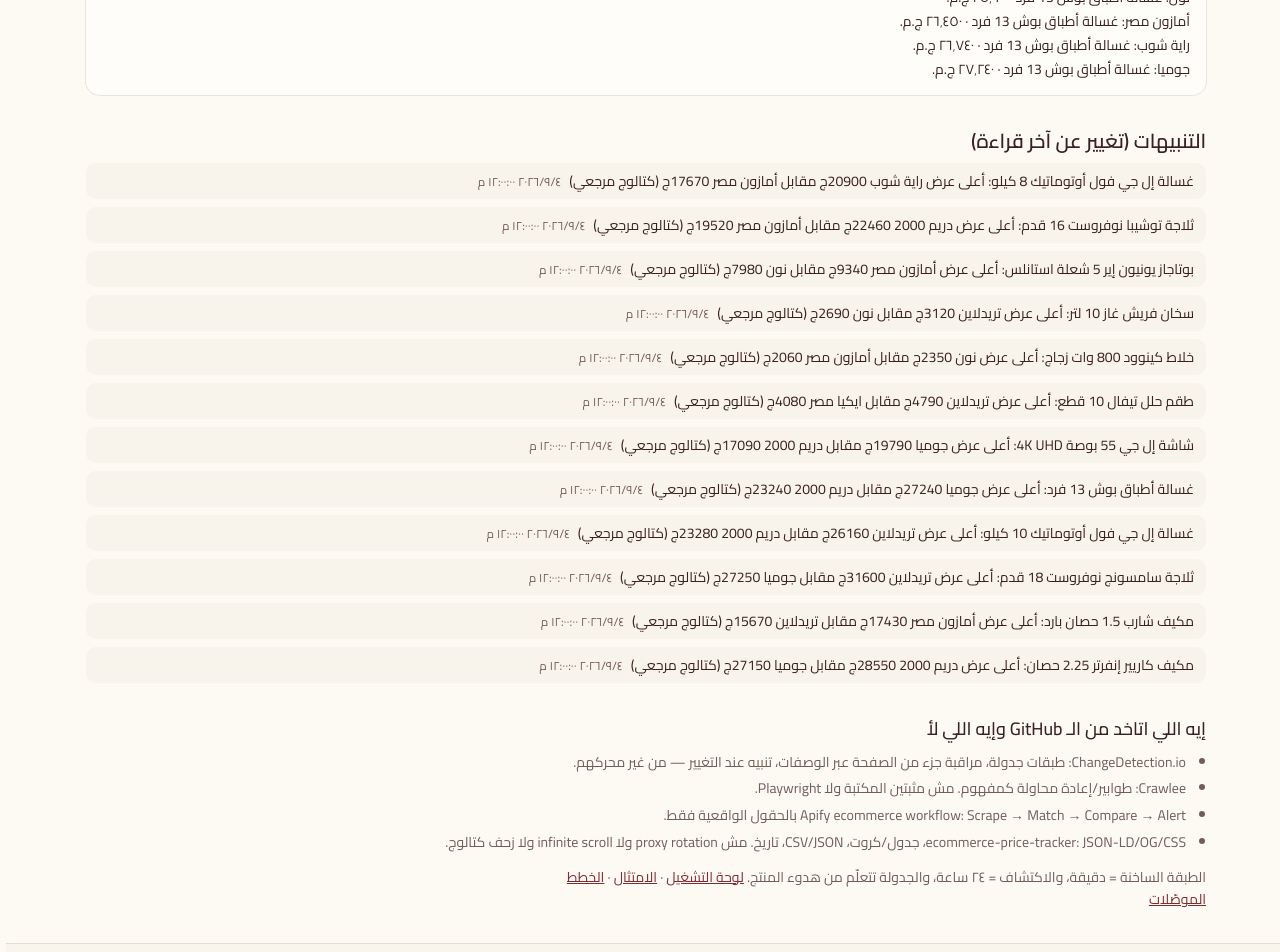
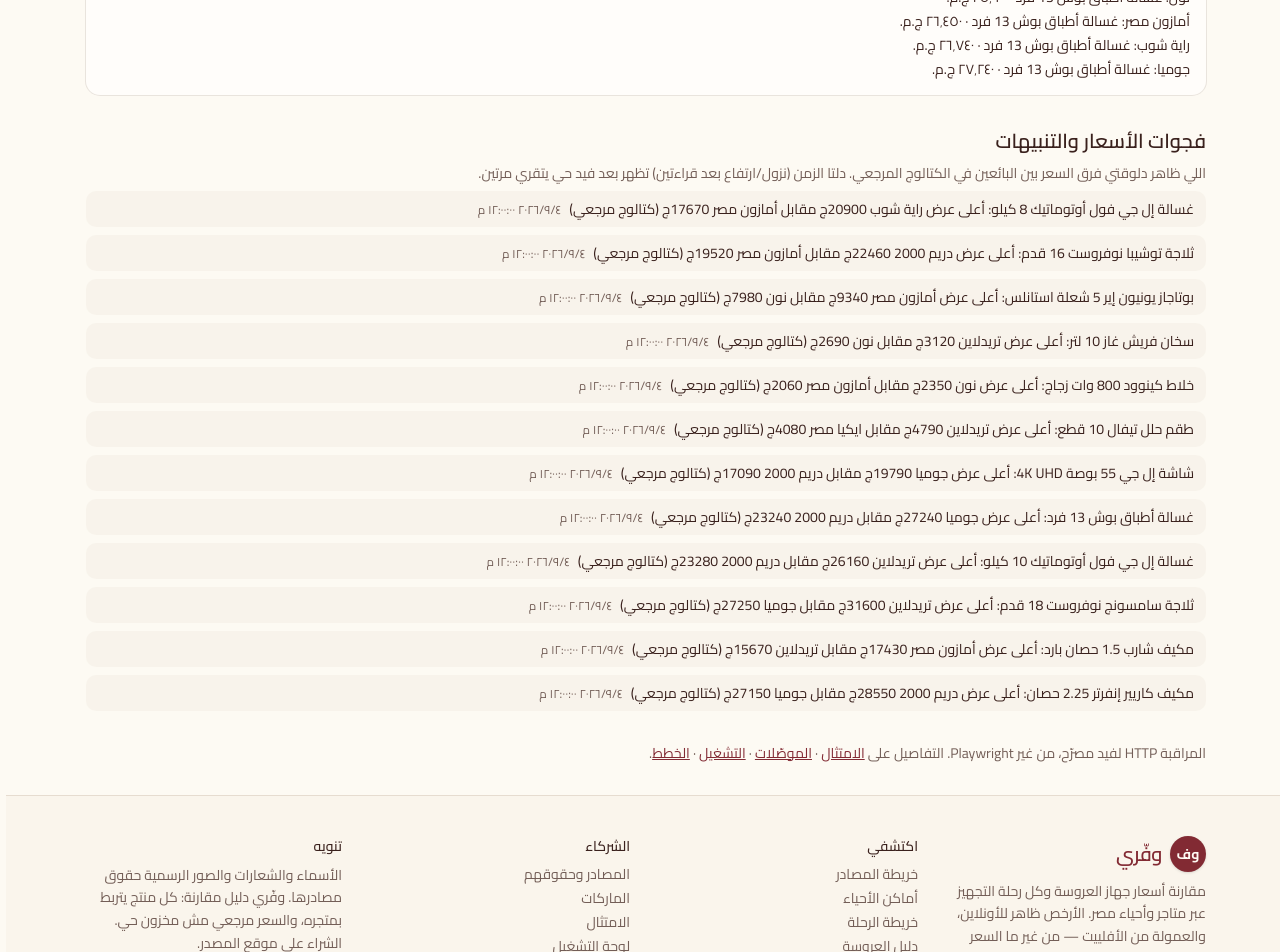
Before and after one commit to arsayedd/wafferi, a Next.js app: page /intel in a window 1280 px wide. Shown: the part 3600-4552 px from the top of the page. Built offline with nearby package versions, Linux system fonts and the light colour scheme.

Commit message:
Show catalog price-gap alerts instead of an empty delta list.
The intel page always lists seller spreads from the reference catalog, and the GitHub-method notes move to the compliance page so the dashboard stays about prices.

Co-authored-by: carloughkimmet01 <carloughkimmet01@outlook.com>

```diff
--- a/app/intel/intel-client.tsx
+++ b/app/intel/intel-client.tsx
@@ -14,6 +14,7 @@ import { marketInsights } from "@/lib/intel/insights";
 import { learnedInterval } from "@/lib/intel/scheduler";
 import { discountPct, tierLabels, type WatchTier } from "@/lib/intel/types";
 import { Sparkline } from "@/components/sparkline";
+import { catalogSpreadEvents } from "@/lib/intel/catalog-seed";
 import { useIntel } from "@/hooks/use-intel";
 
 export function IntelClient() {
@@ -54,6 +55,11 @@ export function IntelClient() {
     () => clusterSnapshots(snapshots).filter((c) => c.members.length > 1),
     [snapshots],
   );
+  const alertFeed = useMemo(() => {
+    const spread = catalogSpreadEvents(watches);
+    const seen = new Set(events.map((e) => e.id));
+    return [...events, ...spread.filter((s) => !seen.has(s.id))];
+  }, [events, watches]);
 
   async function add() {
     if (!url.trim()) {
@@ -352,14 +358,16 @@ export function IntelClient() {
       ) : null}
 
       <section className="space-y-2">
-        <h2 className="font-heading text-xl font-semibold">التنبيهات (تغيير عن آخر قراءة)</h2>
-        {events.length === 0 ? (
-          <p className="text-sm text-muted-foreground">
-            لسه مفيش دلتا. العروض الحالية مرجعية من الكتالوج. حدّثي فيد مصدر مرتين عشان يظهر التغيير.
-          </p>
+        <h2 className="font-heading text-xl font-semibold">فجوات الأسعار والتنبيهات</h2>
+        <p className="text-sm text-muted-foreground">
+          اللي ظاهر دلوقتي فرق السعر بين البائعين في الكتالوج المرجعي. دلتا الزمن (نزول/ارتفاع بعد
+          قراءتين) تظهر بعد فيد حي يتقري مرتين.
+        </p>
+        {alertFeed.length === 0 ? (
+          <p className="text-sm text-muted-foreground">مفيش فجوة متسجّلة. حمّلي عيّنة الكتالوج.</p>
         ) : (
           <ul className="space-y-2 text-sm">
-            {events.slice(0, 20).map((e) => (
+            {alertFeed.slice(0, 20).map((e) => (
               <li key={e.id} className="rounded-lg bg-muted/50 px-3 py-2">
                 {e.message ?? `${e.kind}: ${e.from} ← ${e.to}`}
                 <span className="ms-2 text-xs text-muted-foreground">
@@ -371,32 +379,25 @@ export function IntelClient() {
         )}
       </section>
 
-      <section className="text-sm leading-relaxed text-muted-foreground">
-        <h2 className="text-lg font-medium text-foreground">إيه اللي اتاخد من الـ GitHub وإيه اللي لأ</h2>
-        <ul className="mt-2 list-disc space-y-1 pr-5">
-          <li>
-            ChangeDetection.io: طبقات جدولة، مراقبة جزء من الصفحة عبر الوصفات، تنبيه عند التغيير — من غير
-            محركهم.
-          </li>
-          <li>Crawlee: طوابير/إعادة محاولة كمفهوم. مش مثبتين المكتبة ولا Playwright.</li>
-          <li>Apify ecommerce workflow: Scrape → Match → Compare → Alert بالحقول الواقعية فقط.</li>
-          <li>
-            ecommerce-price-tracker: JSON-LD/OG/CSS، جدول/كروت، CSV/JSON، تاريخ. مش proxy rotation ولا
-            infinite scroll ولا زحف كتالوج.
-          </li>
-        </ul>
-        <p className="mt-3">
-          الطبقة الساخنة = دقيقة، والاكتشاف = ٢٤ ساعة، والجدولة تتعلّم من هدوء المنتج.{" "}
-          <Link href="/admin" className="text-primary underline">لوحة التشغيل</Link>
-          {" · "}
-          <Link href="/legal" className="text-primary underline">الامتثال</Link>
-          {" · "}
-          <Link href="/plans" className="text-primary underline">الخطط</Link>
-        </p>
+      <p className="text-sm text-muted-foreground">
+        المراقبة HTTP لفيد مصرّح، من غير Playwright. التفاصيل على{" "}
+        <Link href="/legal" className="text-primary underline">
+          الامتثال
+        </Link>
+        {" · "}
         <Link href="/connectors" className="text-primary underline">
           الموصّلات
         </Link>
-      </section>
+        {" · "}
+        <Link href="/admin" className="text-primary underline">
+          التشغيل
+        </Link>
+        {" · "}
+        <Link href="/plans" className="text-primary underline">
+          الخطط
+        </Link>
+        .
+      </p>
     </div>
   );
 }
--- a/app/legal/page.tsx
+++ b/app/legal/page.tsx
@@ -26,7 +26,11 @@ export default function LegalPage() {
           التاريخ على الجهاز (localStorage). مسح بيانات الموقع من المتصفح بيحذف المراقبة. مفيش بيع
           لبيانات العروسة لطرف تالت في النسخة دي.
         </p>
-        <h2 className="text-lg font-medium text-foreground">شروط المتاجر</h2>
+        <h2 className="text-lg font-medium text-foreground">حدود المحرك</h2>
+        <p>
+          أفكار الجدولة والتنبيه من أدوات مفتوحة (ChangeDetection، مسار Apify التجاري) من غير تثبيت
+          Crawlee أو Playwright ومن غير تجاوز حماية المواقع. بنقرأ JSON-LD/فيد مصرّح، مش بنزحف كتالوج مصر.
+        </p>
         <p>
           الزحف التجاري الواسع على كتالوجات مصر يحتاج مراجعة ToS كل مصدر وترخيص/فيد. البوت الحالي
           مصمَّم لروابط/فيدات محددة، مش لملايين الصفحات.
--- a/hooks/use-intel.tsx
+++ b/hooks/use-intel.tsx
@@ -25,7 +25,7 @@ import { catalogReferenceWatches, catalogSpreadEvents, defaultMyPrice, hydrateIn
 import { snapshotsFromCatalogProduct } from "@/lib/intel/from-product";
 import { getProduct } from "@/lib/catalog";
 
-const KEY = "waffari-intel-v3";
+const KEY = "waffari-intel-v4";
 
 type File = {
   watches: WatchItem[];
@@ -142,20 +142,19 @@ export function IntelProvider({ children }: { children: React.ReactNode }) {
         const snaps = snapshotsFromCatalogProduct(p);
         const prevSnaps = current.lastSnapshots ?? [];
         const delta = diffRuns(prevSnaps, snaps);
-        setEvents((ev) => [...delta, ...ev].slice(0, 200));
-        setWatches((all) =>
-          all.map((w) =>
-            w.id === id
-              ? {
-                  ...w,
-                  lastCheck: Date.now(),
-                  lastSnapshots: snaps,
-                  snapshot: snaps[0],
-                  history: snaps[0] ? [...w.history, snaps[0]].slice(-40) : w.history,
-                }
-              : w,
-          ),
-        );
+        const updated: WatchItem = {
+          ...current,
+          lastCheck: Date.now(),
+          lastSnapshots: snaps,
+          snapshot: snaps[0],
+          history: snaps[0] ? [...current.history, snaps[0]].slice(-40) : current.history,
+        };
+        const spread = catalogSpreadEvents([updated]);
+        setEvents((ev) => {
+          const keep = ev.filter((e) => !e.id.startsWith(`spread-${updated.id}`));
+          return [...spread, ...delta, ...keep].slice(0, 200);
+        });
+        setWatches((all) => all.map((w) => (w.id === id ? updated : w)));
         return;
       }
       setPolling(true);
```
